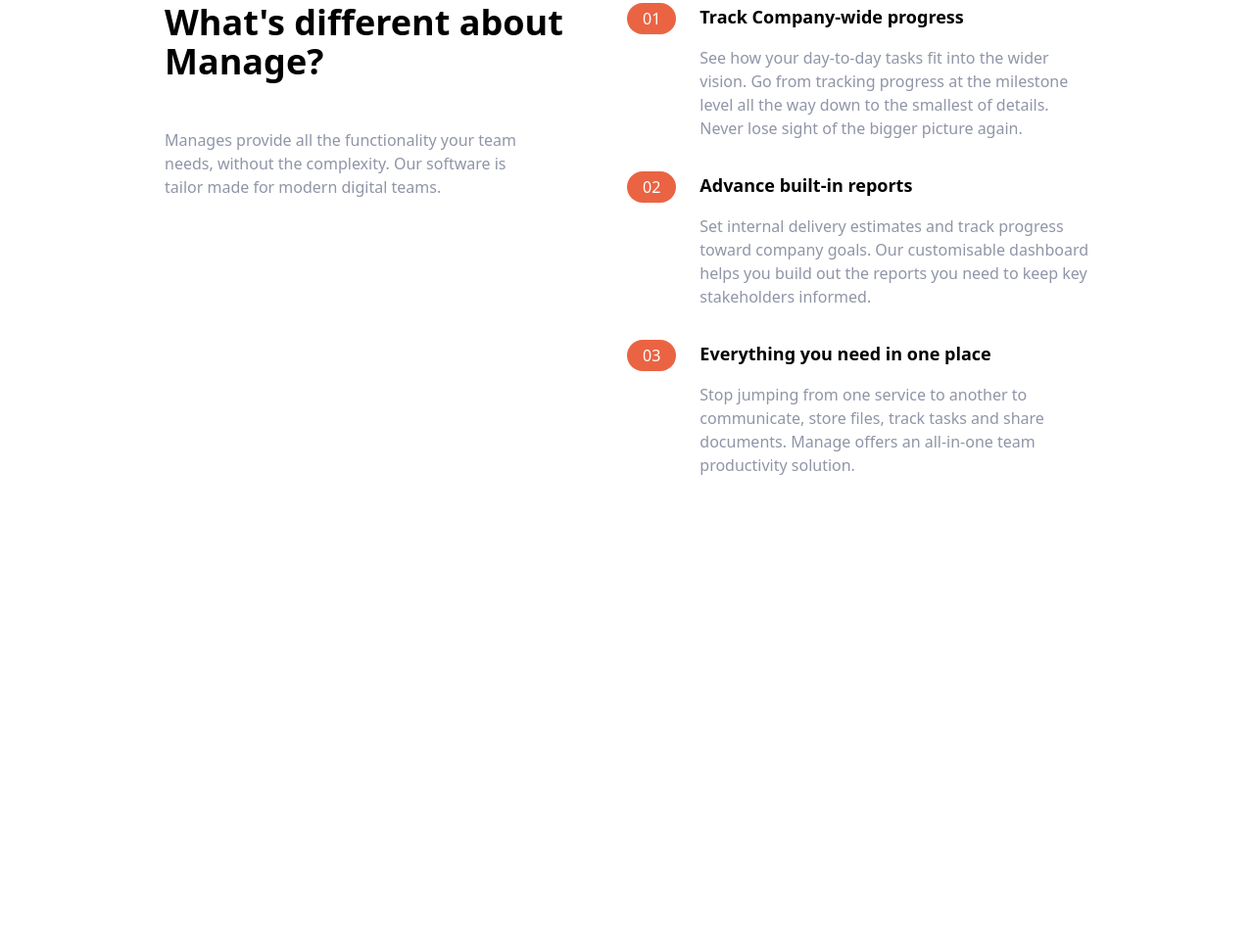
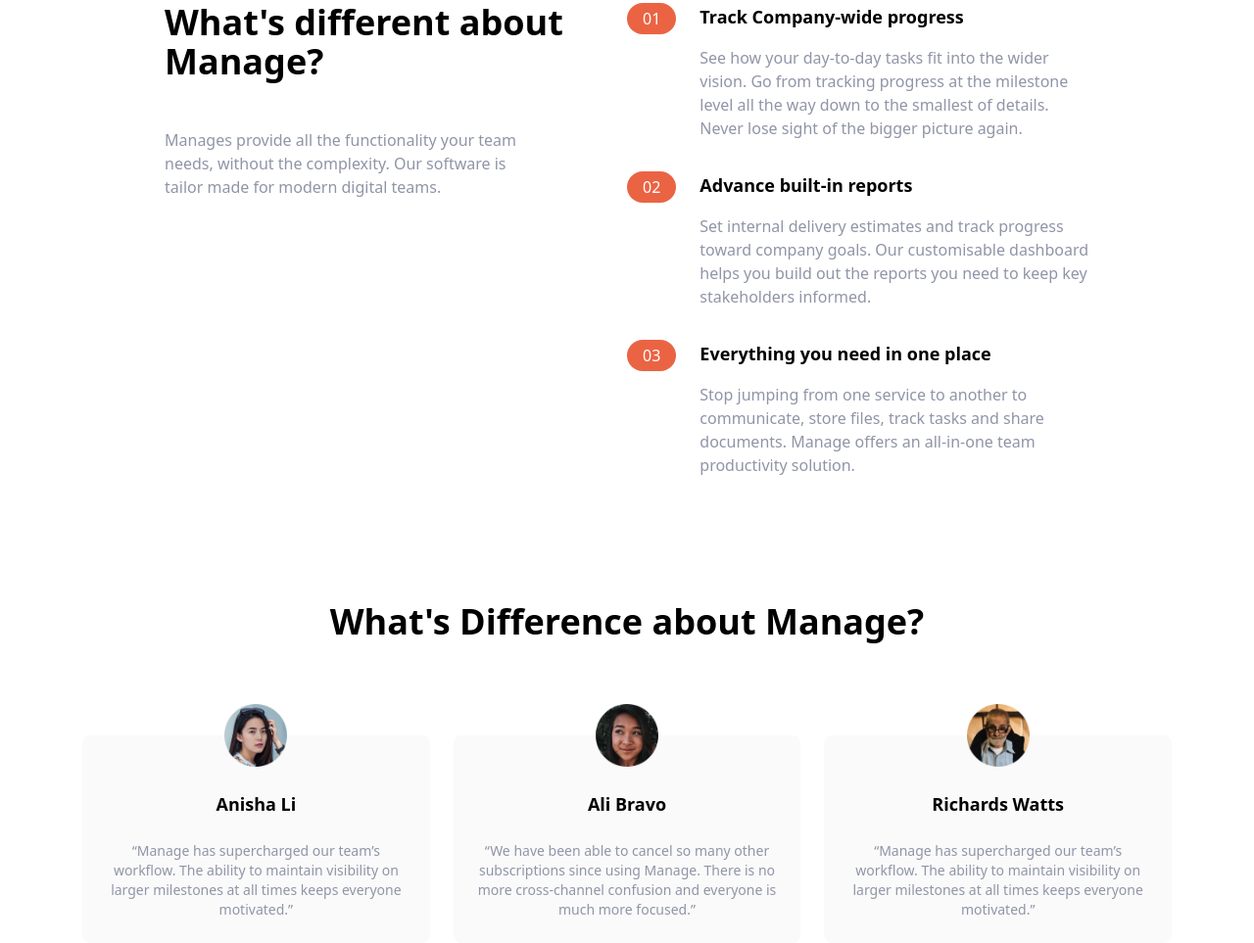
Before and after one commit to niranjanrai/Manage---First-tailwind-project, a website: page index.html in a window 1280 px wide. Shown: the part 653-1616 px from the top of the page at 98% size. Before the commit the page ends 1140 px from the top, so only its background shows below. Drawn offline with Linux system fonts and the light colour scheme.

Commit message:
first commit

```diff
--- a/index.html
+++ b/index.html
@@ -154,7 +154,50 @@
 
         </div>
     </div>
+</section>
 
+<!-- Testimonials -->
+<section id="testimonials">
+    <!-- container to heading and testimonials blocks -->
+    <div class="max-w-6xl px-5 mx-auto mt-32 text-center">
+        <!-- Heading -->
+        <h2 class="text-4xl font-bold text-center">
+            What's Difference about Manage?
+        </h2>
+        <!-- Testimonials -->
+        <div class="flex flex-col mt-24 md:flex-row md:space-x-6 ">
+            <!-- Testimonial-1 -->
+            <div class="flex flex-col items-center p-6 space-y-6 rounded-lg bg-veryLightGray md:w-1/3">
+                <img src="./img/avatar-anisha.png" class="w-16 -mt-14 " alt="">
+                <h5 class="text-lg font-bold ">Anisha Li</h5>
+                <p class="text-sm text-darkGrayishBlue ">
+                    “Manage has supercharged our team’s workflow. The ability to
+                    maintain visibility on larger milestones at all times keeps
+                    everyone motivated.”
+                </p>
+            </div>
+            <!-- Testimonial-2 -->
+            <div class="hidden flex-col items-center p-6 space-y-6 rounded-lg bg-veryLightGray md:flex md:w-1/3">
+                <img src="./img/avatar-ali.png" class="w-16 -mt-14 " alt="">
+                <h5 class="text-lg font-bold">Ali Bravo</h5>
+                <p class="text-sm text-darkGrayishBlue ">
+                    “We have been able to cancel so many other subscriptions since
+                    using Manage. There is no more cross-channel confusion and
+                    everyone is much more focused.”
+                </p>
+            </div>
+            <!-- Testimonial-3 -->
+            <div class="hidden flex-col items-center p-6 space-y-6 rounded-lg bg-veryLightGray md:flex md:w-1/3">
+                <img src="./img/avatar-richard.png" class="w-16 -mt-14 " alt="">
+                <h5 class="text-lg font-bold ">Richards Watts</h5>
+                <p class="text-sm text-darkGrayishBlue ">
+                    “Manage has supercharged our team’s workflow. The ability to
+                    maintain visibility on larger milestones at all times keeps
+                    everyone motivated.”
+                </p>
+            </div>
+        </div>
+    </div>
 
 </section>
 
```
Also changed, not shown: css/main.css.
